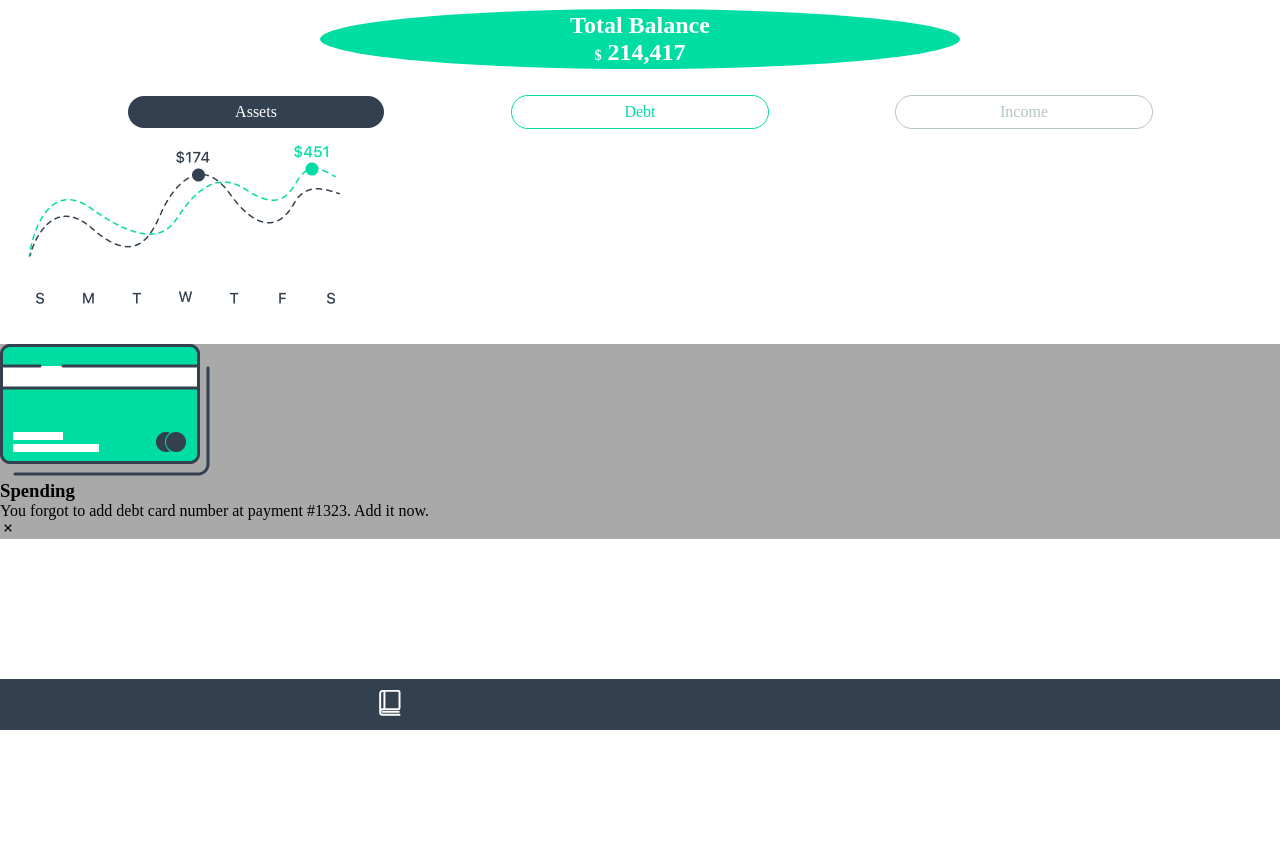
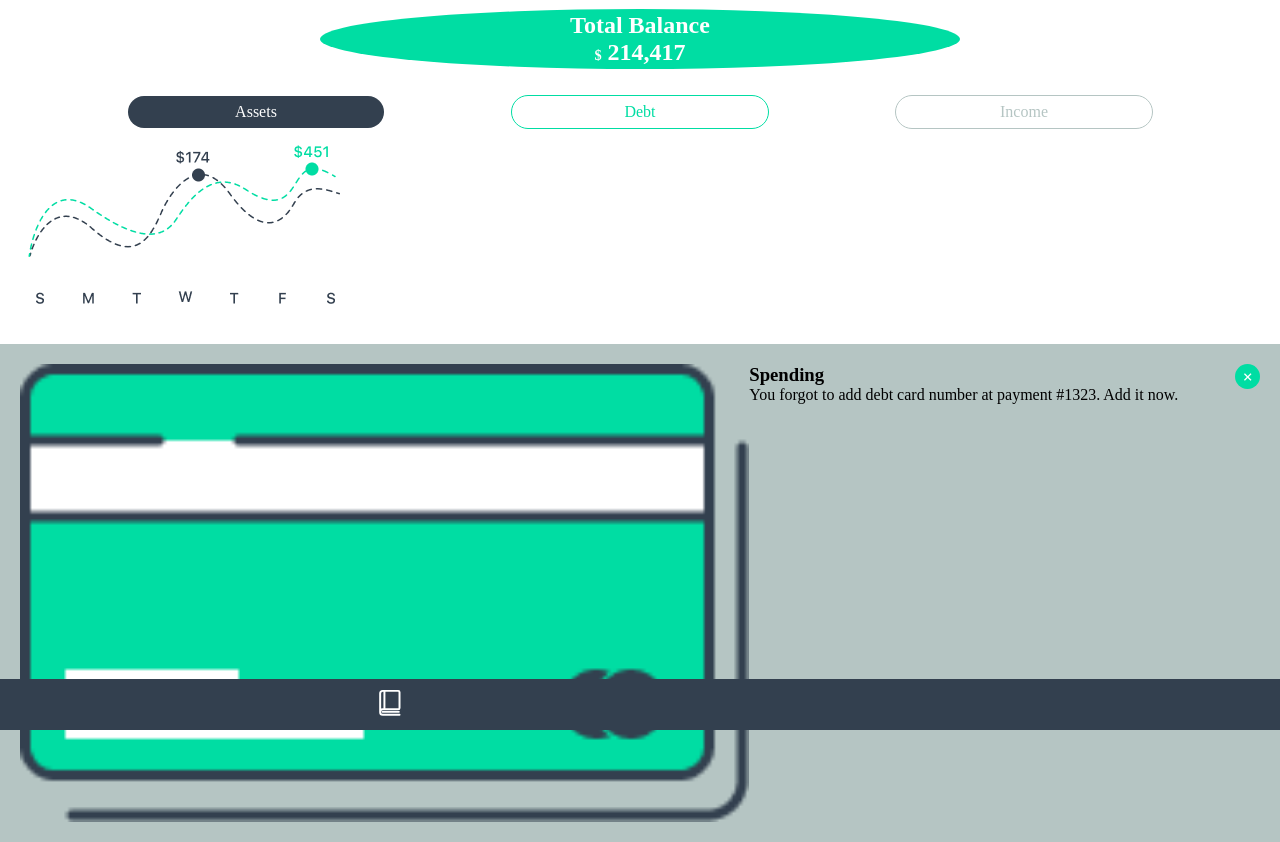
Before and after one commit to VeronicaRuizBautista/virtualWallet, a plain HTML site: page views/balance.html in a window 1280 px wide. Shown: the part 70-912 px from the top of the page. Before the commit the page ends 800 px from the top, so only its background shows below. Drawn offline with nearby package versions, Linux system fonts and the light colour scheme; a web font is replaced by a local one.

Commit message:
feat: :art: se esta agregando diseños a la ilera2
se agragaron diseños en la ilera 2 en el css

```diff
--- a/css/balance.css
+++ b/css/balance.css
@@ -128,6 +128,27 @@ span {
 .ilera2 {
     background-color: darkgray;
     grid-area: ilera2;
+    display: flex;
+    background-color: var(--color-beige);
+    justify-content: space-between;
+    padding: 20px;
+}
+.texto {
+    width: 40%;
+}
+.ilera2 img {
+    width: 60%;
+}
+.ilera2 i {
+    background-color: var(--color-aqua);
+    border-radius: 100%;
+    padding: 2px;
+    color: var(--color-blanco);
+    width: 25px;
+    height: 25px;
+    display: flex;
+    justify-content: center;
+    align-items: center;
 }
 .footer {
     width: 100%;
```
